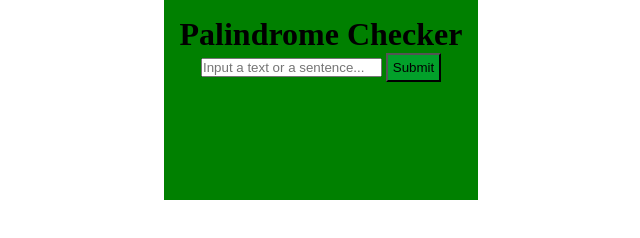
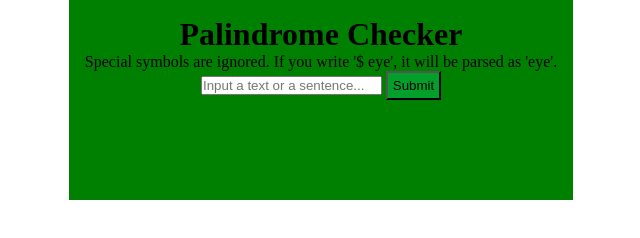
Before and after one commit to sanjograiofficial/palindrome-checker, a plain HTML site: page index.html in a window 1280 px wide. Shown: the whole page, without its empty margins (319-959 px from the left). Drawn offline with Linux system fonts and the light colour scheme.

Commit message:
added a paragraph

```diff
--- a/index.html
+++ b/index.html
@@ -11,6 +11,7 @@
     <div class='flex'>
     <main>
       <h1>Palindrome Checker</h1>
+      <p>Special symbols are ignored. If you write '$ eye', it will be parsed as 'eye'.</p>
       <form>
       <input type='text' placeholder='Input a text or a sentence...' id='text-input'>
       <button type='button' id='check-btn' onclick="palCheck()">Submit</button>
```
